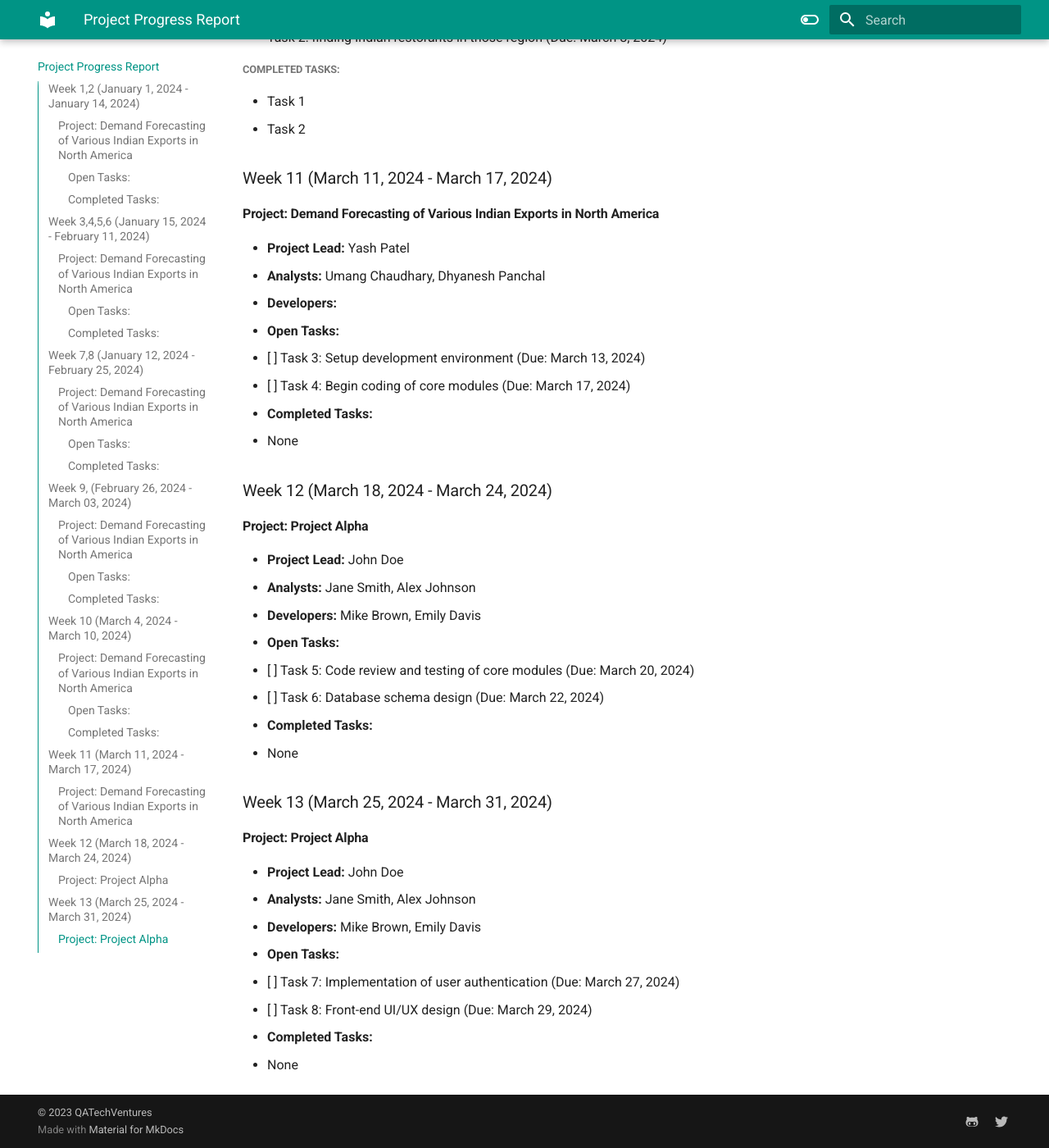
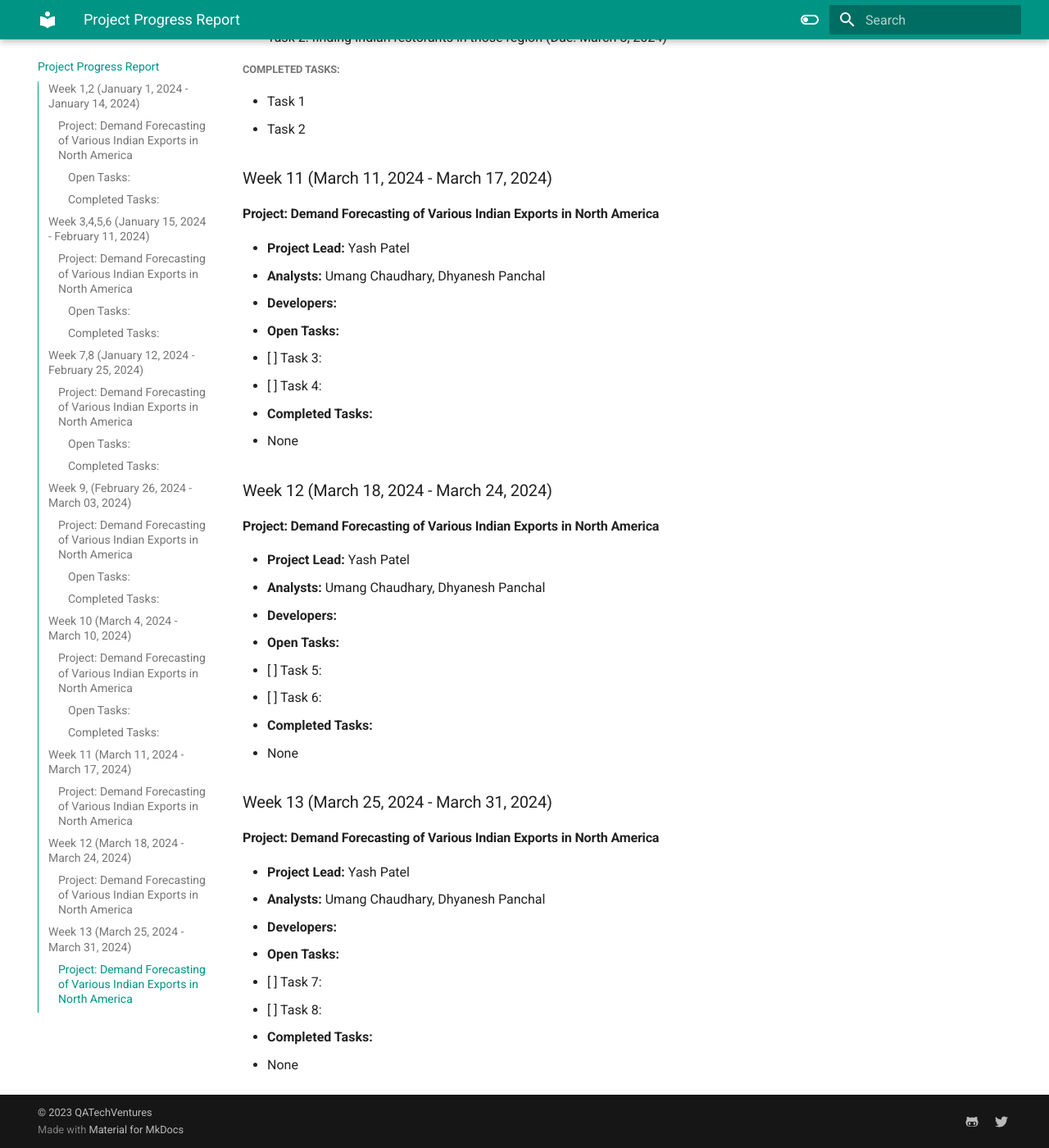
Before and after one commit to QAVentures/qaTechVentures-mkdoc-material, an MkDocs documentation site: the page built from docs/weekly tracker.md, in a window 1280 px wide and 1400 px high, scrolled down 2338 px. Shown: the whole window at 82% size. Built offline with MkDocs 1.6.1 and Material for MkDocs 9.7.7, drawn with Linux system fonts in a browser that asks for light colours.

Commit message:
changes in weeky tracker

```diff
--- a/docs/weekly tracker.md
+++ b/docs/weekly tracker.md
@@ -84,33 +84,35 @@
 - **Analysts:** Umang Chaudhary, Dhyanesh Panchal
 - **Developers:**
 - **Open Tasks:**
-  - [ ] Task 3: Setup development environment (Due: March 13, 2024)
-  - [ ] Task 4: Begin coding of core modules (Due: March 17, 2024)
+  - [ ] Task 3:
+  - [ ] Task 4:
 - **Completed Tasks:**
   - None
 
 ### Week 12 (March 18, 2024 - March 24, 2024)
 
-#### Project: Project Alpha
+#### Project: Demand Forecasting of Various Indian Exports in North America
 
-- **Project Lead:** John Doe
-- **Analysts:** Jane Smith, Alex Johnson
-- **Developers:** Mike Brown, Emily Davis
+- **Project Lead:** Yash Patel
+- **Analysts:** Umang Chaudhary, Dhyanesh Panchal
+- **Developers:**
+
 - **Open Tasks:**
-  - [ ] Task 5: Code review and testing of core modules (Due: March 20, 2024)
-  - [ ] Task 6: Database schema design (Due: March 22, 2024)
+  - [ ] Task 5:
+  - [ ] Task 6:
 - **Completed Tasks:**
   - None
 
 ### Week 13 (March 25, 2024 - March 31, 2024)
 
-#### Project: Project Alpha
+#### Project: Demand Forecasting of Various Indian Exports in North America
 
-- **Project Lead:** John Doe
-- **Analysts:** Jane Smith, Alex Johnson
-- **Developers:** Mike Brown, Emily Davis
+- **Project Lead:** Yash Patel
+- **Analysts:** Umang Chaudhary, Dhyanesh Panchal
+- **Developers:**
+
 - **Open Tasks:**
-  - [ ] Task 7: Implementation of user authentication (Due: March 27, 2024)
-  - [ ] Task 8: Front-end UI/UX design (Due: March 29, 2024)
+  - [ ] Task 7:
+  - [ ] Task 8:
 - **Completed Tasks:**
   - None
```
